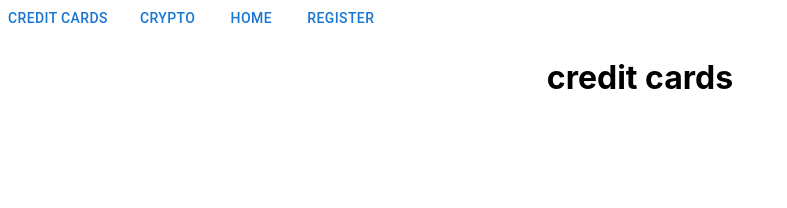
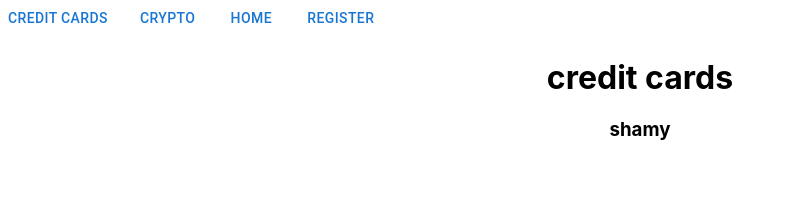
Before and after one commit to shaul613/finance-app, a React (Create React App) app in the folder client/: page /creditcards in a window 1280 px wide. Shown: the top 208 px of the page, without its empty margins (0-787 px from the left). Built offline with nearby package versions, Linux system fonts and the light colour scheme; the HTML template or start-up script is replaced by a standard one.

Commit message:
added test line to component

```diff
--- a/client/src/components/CreditCards.js
+++ b/client/src/components/CreditCards.js
@@ -3,6 +3,7 @@ const CreditCards = (props) => {
   return(
     <div>
       <h1>credit cards</h1>
+      <h3>shamy</h3>
     </div>
   )
 }
```
